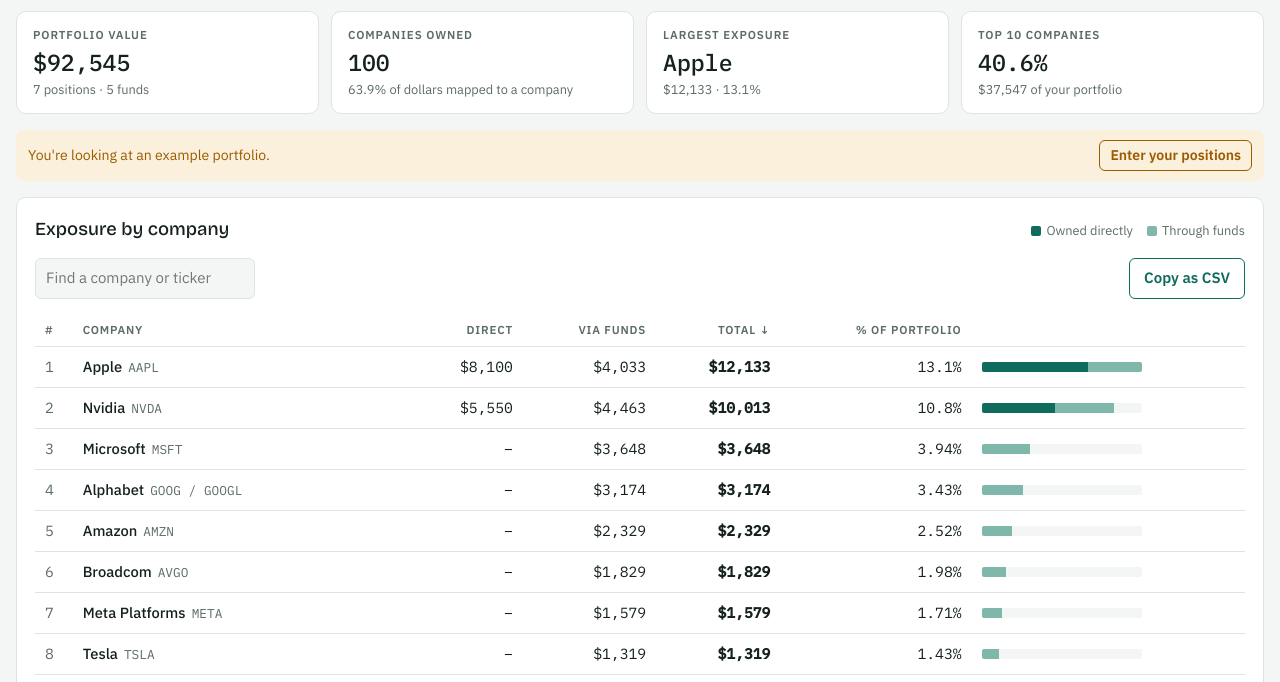
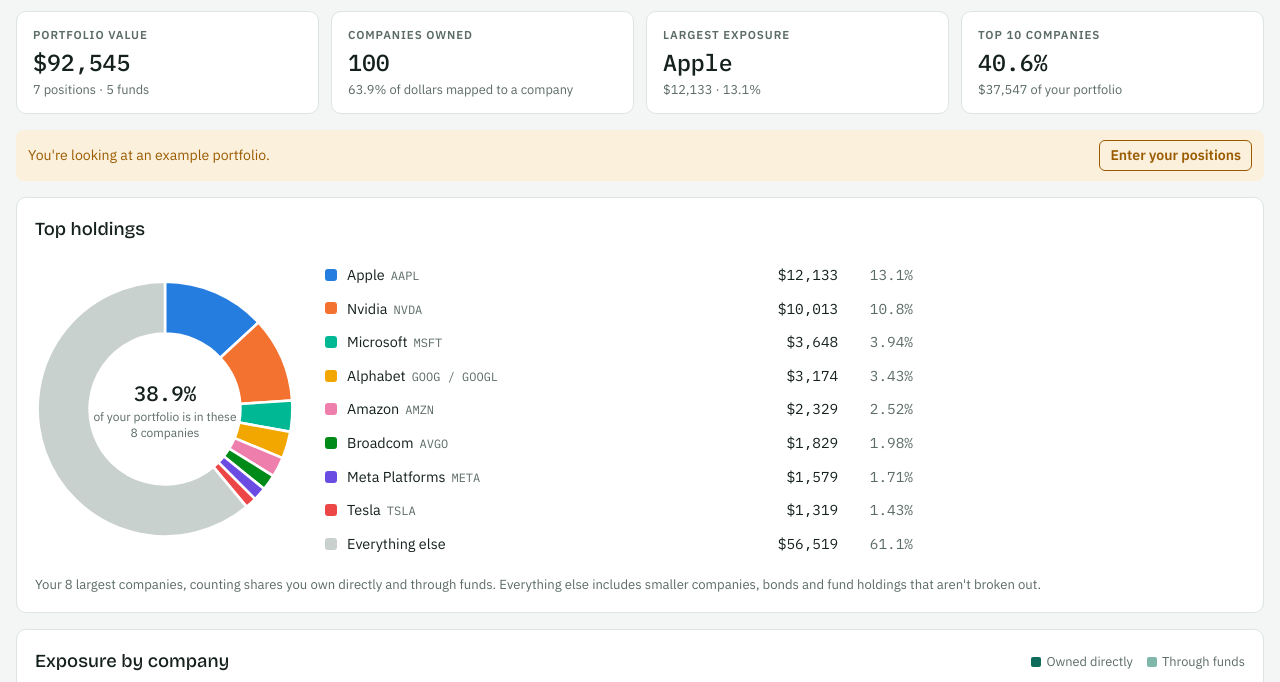
Before and after one commit to JMW2005/Test, a plain HTML site: page etf-lookthrough/index.html in a window 1280 px wide. Shown: the part 83-765 px from the top of the page. Drawn offline with nearby package versions, Linux system fonts and the light colour scheme.

Commit message:
Add a top holdings pie chart to the Holdings page
Co-Authored-By: Claude Opus 5.5 <noreply@anthropic.com>
Claude-Session: https://claude.ai/code/session_01MdBEs76D5SyiQvzndJkSuD

```diff
--- a/etf-lookthrough/index.html
+++ b/etf-lookthrough/index.html
@@ -30,6 +30,8 @@
   --warn: #9a5b00;
   --warn-soft: #fbf0dc;
   --danger: #b4232f;
+  /* chart series (validated categorical order) + "everything else" */
+  --s1: #257de0; --s2: #f47230; --s3: #00b894; --s4: #f2a600; --s5: #ee7fac; --s6: #008a17; --s7: #6a4ce2; --s8: #ec4647; --s-other: #c9d1ce;
   --font-display: "Bricolage Grotesque", "Segoe UI", system-ui, sans-serif;
   --font-body: "IBM Plex Sans", "Segoe UI", system-ui, -apple-system, sans-serif;
   --font-mono: "IBM Plex Mono", ui-monospace, "SFMono-Regular", Menlo, monospace;
@@ -40,6 +42,7 @@
     --bg: #0f1513; --surface: #17201d; --ink: #e6eeeb; --muted: #95a8a1; --line: #2a3632;
     --accent: #43b39c; --accent-2: #2b6458; --accent-soft: #1c2f2a;
     --warn: #e2ad5a; --warn-soft: #2e2617; --danger: #f07a83;
+    --s1: #338ced; --s2: #e76624; --s3: #00a888; --s4: #d28e05; --s5: #e24d8b; --s6: #0aac23; --s7: #9887ef; --s8: #eb6263; --s-other: #3a4743;
     color-scheme: dark;
   }
 }
@@ -47,6 +50,7 @@
   --bg: #0f1513; --surface: #17201d; --ink: #e6eeeb; --muted: #95a8a1; --line: #2a3632;
   --accent: #43b39c; --accent-2: #2b6458; --accent-soft: #1c2f2a;
   --warn: #e2ad5a; --warn-soft: #2e2617; --danger: #f07a83;
+  --s1: #338ced; --s2: #e76624; --s3: #00a888; --s4: #d28e05; --s5: #e24d8b; --s6: #0aac23; --s7: #9887ef; --s8: #eb6263; --s-other: #3a4743;
   color-scheme: dark;
 }
 * { box-sizing: border-box; }
@@ -114,6 +118,23 @@ a { color: var(--accent); text-underline-offset: 2px; }
 .tile .v { font-family: var(--font-mono); font-size: 1.45rem; font-weight: 500; margin-top: 2px; white-space: nowrap; overflow: hidden; text-overflow: ellipsis; }
 .tile .s { font-size: 0.8rem; color: var(--muted); }
 
+.pie-wrap { display: grid; grid-template-columns: 260px minmax(0, 1fr); gap: 24px; align-items: center; }
+@media (max-width: 620px) { .pie-wrap { grid-template-columns: minmax(0, 1fr); } .pie-box { max-width: 240px; margin: 0 auto; } }
+.pie-box { position: relative; width: 100%; aspect-ratio: 1; max-width: 100%; }
+.pie-box svg { display: block; width: 100%; height: 100%; }
+.pie-box path { stroke: var(--surface); stroke-width: 2; cursor: pointer; transition: opacity .15s; }
+.pie-box.hl path:not(.on) { opacity: 0.3; }
+.pie-center { position: absolute; inset: 0; display: flex; flex-direction: column; align-items: center; justify-content: center; pointer-events: none; text-align: center; padding: 0 22%; }
+.pie-center b { font-family: var(--font-mono); font-size: 1.3rem; font-weight: 500; }
+.pie-center span { font-size: 0.75rem; color: var(--muted); line-height: 1.3; }
+.pie-legend { list-style: none; margin: 0; padding: 0; display: flex; flex-direction: column; min-width: 0; max-width: 600px; }
+.pie-legend li { display: grid; grid-template-columns: 12px minmax(0, 1fr) auto 4.5em; gap: 10px; align-items: center; padding: 6px 6px; border-radius: 6px; cursor: pointer; font-size: 0.9rem; }
+.pie-legend li.on, .pie-legend li:hover { background: var(--accent-soft); }
+.pie-legend i { width: 12px; height: 12px; border-radius: 3px; }
+.pie-legend .nm { min-width: 0; overflow: hidden; text-overflow: ellipsis; white-space: nowrap; }
+.pie-legend .nm small { color: var(--muted); font-family: var(--font-mono); margin-left: 6px; }
+.pie-legend .num { text-align: right; }
+.pie-legend .pc { color: var(--muted); }
 .toolbar { display: flex; gap: 10px; flex-wrap: wrap; align-items: center; justify-content: space-between; }
 .toolbar .row { gap: 14px; }
 .toolbar input[type="search"] { width: 220px; }
@@ -219,6 +240,16 @@ footer { color: var(--muted); font-size: 0.82rem; max-width: 90ch; }
       <span>You're looking at an example portfolio.</span>
       <a class="btnlink" href="#positions">Enter your positions</a>
     </div>
+
+    <section class="panel" aria-labelledby="h-pie" id="pie-panel">
+      <h2 id="h-pie">Top holdings</h2>
+      <div class="pie-wrap">
+        <div class="pie-box" id="pie-box"><svg viewBox="-100 -100 200 200" id="pie" role="img" aria-labelledby="h-pie"></svg>
+          <div class="pie-center" id="pie-center"></div></div>
+        <ul class="pie-legend" id="pie-legend"></ul>
+      </div>
+      <p class="hint">Your 8 largest companies, counting shares you own directly and through funds. Everything else includes smaller companies, bonds and fund holdings that aren't broken out.</p>
+    </section>
 
     <section class="panel">
       <div class="toolbar">
@@ -617,6 +648,8 @@ function renderResults() {
     <div class="tile"><div class="label">Largest exposure</div><div class="v">${top ? esc(top.name) : "None"}</div><div class="s">${top ? `${money(top.total)} · ${pct(top.pct)}` : "Add positions to begin"}</div></div>
     <div class="tile"><div class="label">Top 10 companies</div><div class="v">${total ? pct(top10 / total * 100) : "0%"}</div><div class="s">${fmt$.format(top10)} of your portfolio</div></div>`;
 
+  renderPie(sorted, total);
+
   // rank by total, regardless of display sort
   const rank = new Map(sorted.map((r, i) => [r.key, i + 1]));
   const q = query.trim().toLowerCase();
@@ -655,6 +688,49 @@ function renderResults() {
     const what = u.kind === "bond" ? "bonds and cash" : u.kind === "commodity" ? "not company stock" : u.pct >= 99.99 ? "no holdings listed" : "smaller holdings";
     return `<li><span><b class="mono">${esc(u.fund)}</b> · ${what} (${pct(u.pct)} of fund)</span><span class="num">${money(u.amt)}</span></li>`;
   }).join("");
+}
+
+let pieSel = null;
+function renderPie(sorted, total) {
+  $("pie-panel").hidden = !(total > 0);
+  if (!(total > 0)) return;
+  const top = sorted.slice(0, 8);
+  const rest = total - top.reduce((s, r) => s + r.total, 0);
+  const slices = top.map((r, i) => ({key: r.key, name: r.name, tk: r.tickers.join(" / "), v: r.total, color: `var(--s${i + 1})`}));
+  if (rest > total * 0.0005) slices.push({key: "__rest", name: "Everything else", tk: "", v: rest, color: "var(--s-other)"});
+  const R = 98, r0 = 58;
+  let a = -Math.PI / 2;
+  const pt = (ang, rad) => `${(Math.cos(ang) * rad).toFixed(3)} ${(Math.sin(ang) * rad).toFixed(3)}`;
+  $("pie").innerHTML = slices.map((sl, i) => {
+    const frac = sl.v / total, a2 = a + frac * Math.PI * 2;
+    let d;
+    if (frac > 0.9999) d = `M 0 ${-R} A ${R} ${R} 0 1 1 0 ${R} A ${R} ${R} 0 1 1 0 ${-R} M 0 ${-r0} A ${r0} ${r0} 0 1 0 0 ${r0} A ${r0} ${r0} 0 1 0 0 ${-r0} Z`;
+    else { const big = a2 - a > Math.PI ? 1 : 0;
+      d = `M ${pt(a, R)} A ${R} ${R} 0 ${big} 1 ${pt(a2, R)} L ${pt(a2, r0)} A ${r0} ${r0} 0 ${big} 0 ${pt(a, r0)} Z`; }
+    a = a2;
+    return `<path d="${d}" style="fill:${sl.color}" data-pk="${esc(sl.key)}" fill-rule="evenodd"><title>${esc(sl.name)}: ${money(sl.v)} (${pct(sl.v / total * 100)})</title></path>`;
+  }).join("");
+  $("pie-legend").innerHTML = slices.map(sl => `<li data-pk="${esc(sl.key)}" tabindex="0"><i style="background:${sl.color}"></i>
+    <span class="nm">${esc(sl.name)}${sl.tk ? `<small>${esc(sl.tk)}</small>` : ""}</span>
+    <span class="num">${money(sl.v)}</span><span class="num pc">${pct(sl.v / total * 100)}</span></li>`).join("");
+  const topShare = top.reduce((s, r) => s + r.total, 0) / total * 100;
+  const center = sel => {
+    const sl = slices.find(x => x.key === sel);
+    $("pie-center").innerHTML = sl ? `<b>${pct(sl.v / total * 100)}</b><span>${esc(sl.name)}<br>${money(sl.v)}</span>`
+      : `<b>${pct(topShare)}</b><span>of your portfolio is in these ${top.length} companies</span>`;
+    $("pie-box").classList.toggle("hl", !!sl);
+    document.querySelectorAll("#pie path, #pie-legend li").forEach(el => el.classList.toggle("on", el.dataset.pk === sel));
+  };
+  if (pieSel && !slices.some(x => x.key === pieSel)) pieSel = null;
+  center(pieSel);
+  const pick = k => { pieSel = pieSel === k ? null : k; center(pieSel); };
+  const hover = k => center(k ?? pieSel);
+  [$("pie"), $("pie-legend")].forEach(root => {
+    root.onclick = e => { const el = e.target.closest("[data-pk]"); if (el) pick(el.dataset.pk); };
+    root.onmouseover = e => { const el = e.target.closest("[data-pk]"); if (el) hover(el.dataset.pk); };
+    root.onmouseleave = () => hover(null);
+  });
+  $("pie-legend").onkeydown = e => { if ((e.key === "Enter" || e.key === " ") && e.target.dataset.pk) { e.preventDefault(); pick(e.target.dataset.pk); } };
 }
 
 function renderAll() { renderPositions(); renderFundList(); renderResults(); }
```
